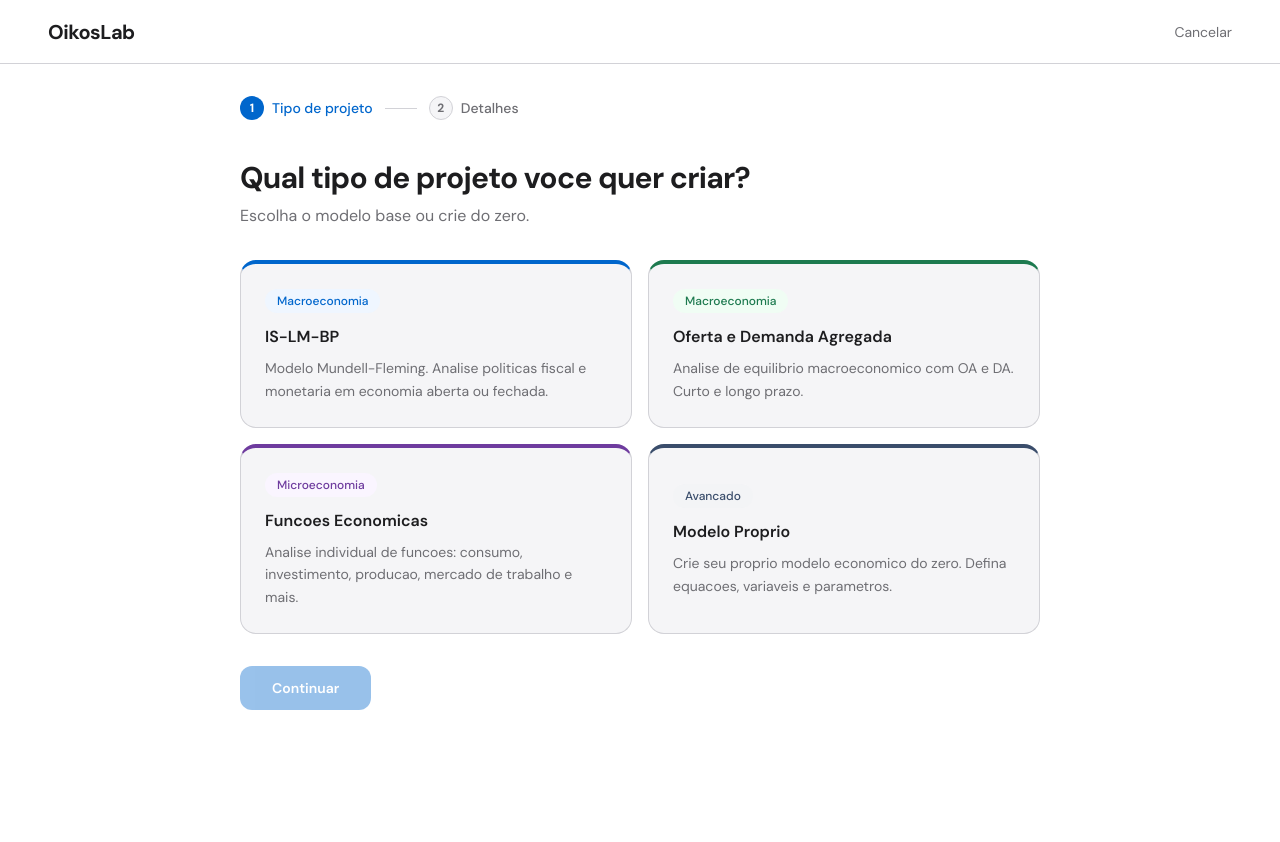
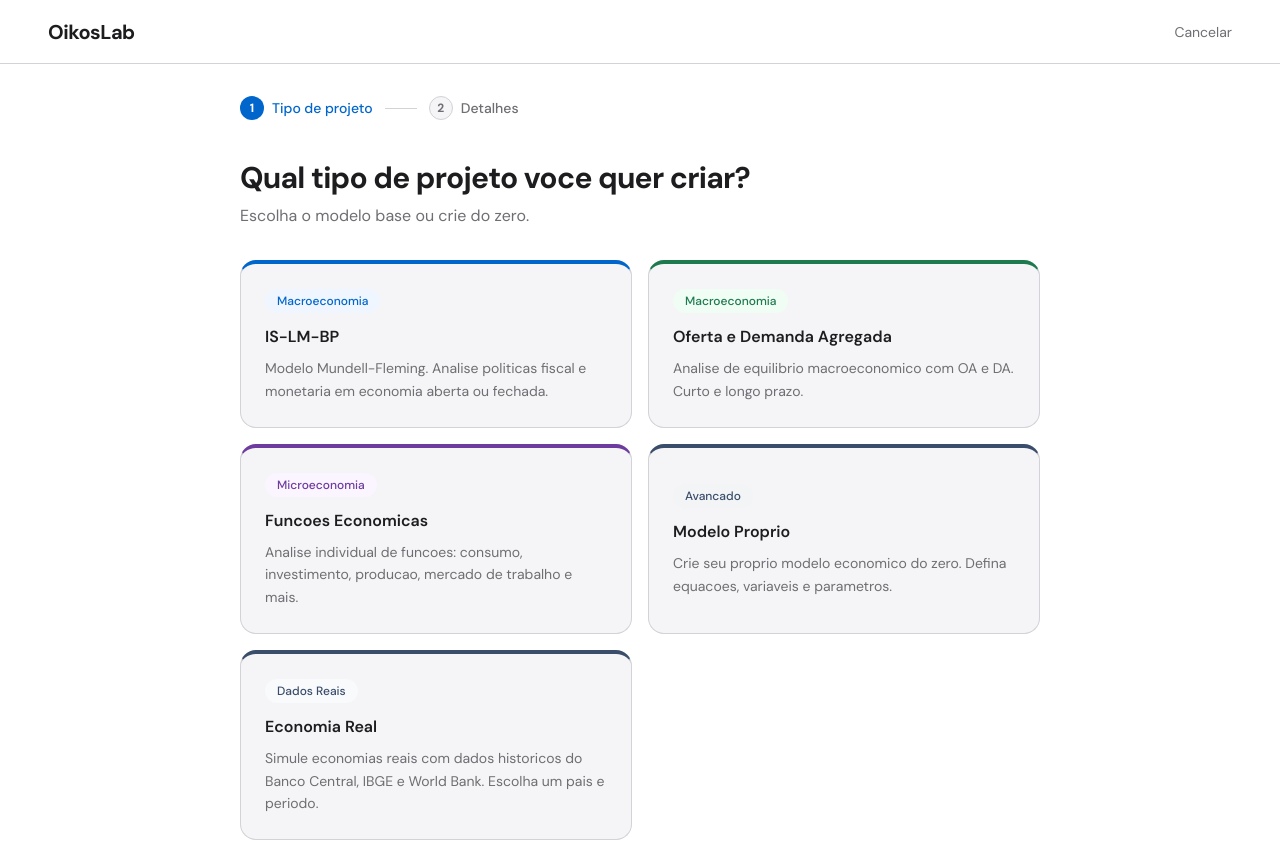
Before and after one commit to marcelouchoa-sys/oikoslab-platform, a Next.js app: page /projetos/novo in a window 1280 px wide. Shown: the top 842 px of the page. Before the commit the page ends 800 px from the top, so only its background shows below. Built offline with nearby package versions, Linux system fonts and the light colour scheme; no server answers.

Commit message:
feat: adiciona tipo economia_real

```diff
--- a/app/projetos/[id]/page.tsx
+++ b/app/projetos/[id]/page.tsx
@@ -12,6 +12,7 @@ const TIPO_LABEL: Record<string, string> = {
   oa_da:  'OA-DA',
   funcao: 'Funcoes Economicas',
   custom: 'Modelo Proprio',
+  economia_real: 'Economia Real',
 }
 
 export default function ProjetoPage() {
--- a/app/projetos/novo/page.tsx
+++ b/app/projetos/novo/page.tsx
@@ -38,6 +38,14 @@ const TIPOS = [
     cor: 'border-t-oikos-slate',
     tag: 'Avancado',
     tagCor: 'bg-gray-100 text-oikos-slate',
+  },
+  {
+    id: 'economia_real',
+    titulo: 'Economia Real',
+    desc: 'Simule economias reais com dados historicos do Banco Central, IBGE e World Bank. Escolha um pais e periodo.',
+    cor: 'border-t-oikos-slate',
+    tag: 'Dados Reais',
+    tagCor: 'bg-slate-50 text-oikos-slate',
   },
 ]
 
--- a/lib/types.ts
+++ b/lib/types.ts
@@ -3,7 +3,7 @@ export type Projeto = {
   user_id: string
   titulo: string
   descricao: string | null
-  tipo: 'islmbp' | 'oa_da' | 'funcao' | 'custom'
+  tipo: 'islmbp' | 'oa_da' | 'funcao' | 'custom' | 'economia_real'
   configuracao: Record<string, any>
   publico: boolean
   created_at: string
```
